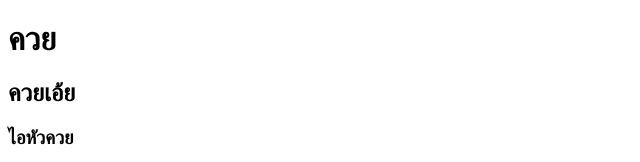
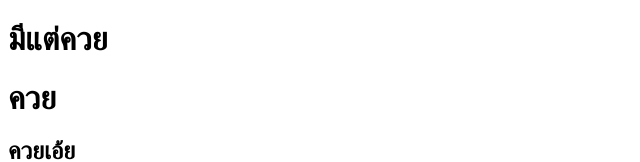
Before and after one commit to toon-deve/-, a plain HTML site: page index.html in a window 1280 px wide. Shown: the top 162 px of the page, without its empty margins (0-640 px from the left). Drawn offline with Linux system fonts and the light colour scheme.

Commit message:
Update index.html

```diff
--- a/index.html
+++ b/index.html
@@ -3,9 +3,10 @@
 <head>
     <meta charset="UTF-8">
     <meta name="viewport" content="width=device-width, initial-scale=1.0">
-    <title>ควย</title>
+    <title>เวปนี้ดี</title>
 </head>
 <body>
+    <h1>มีแต่ควย</h1>
     <h1>ควย</h1>
     <h2>ควยเอ้ย</h2>
     <h3>ไอหัวควย</h3>
```
